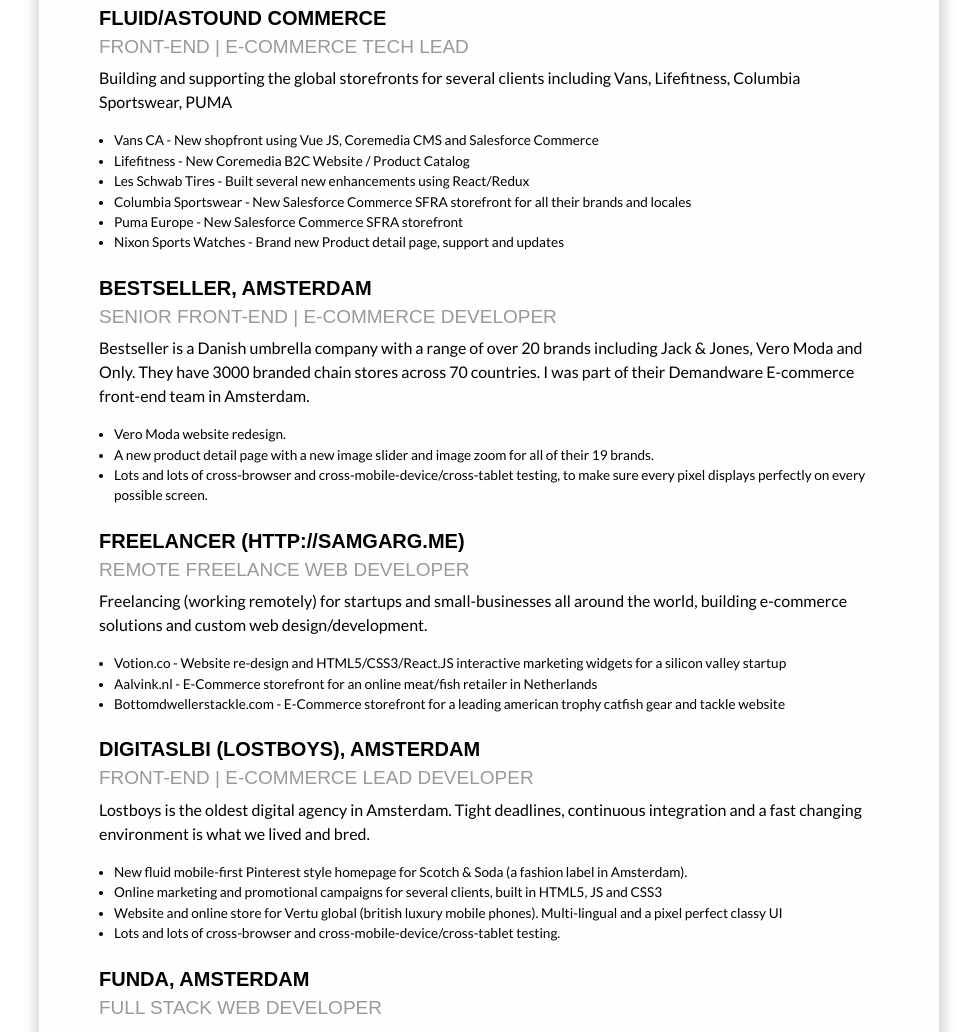
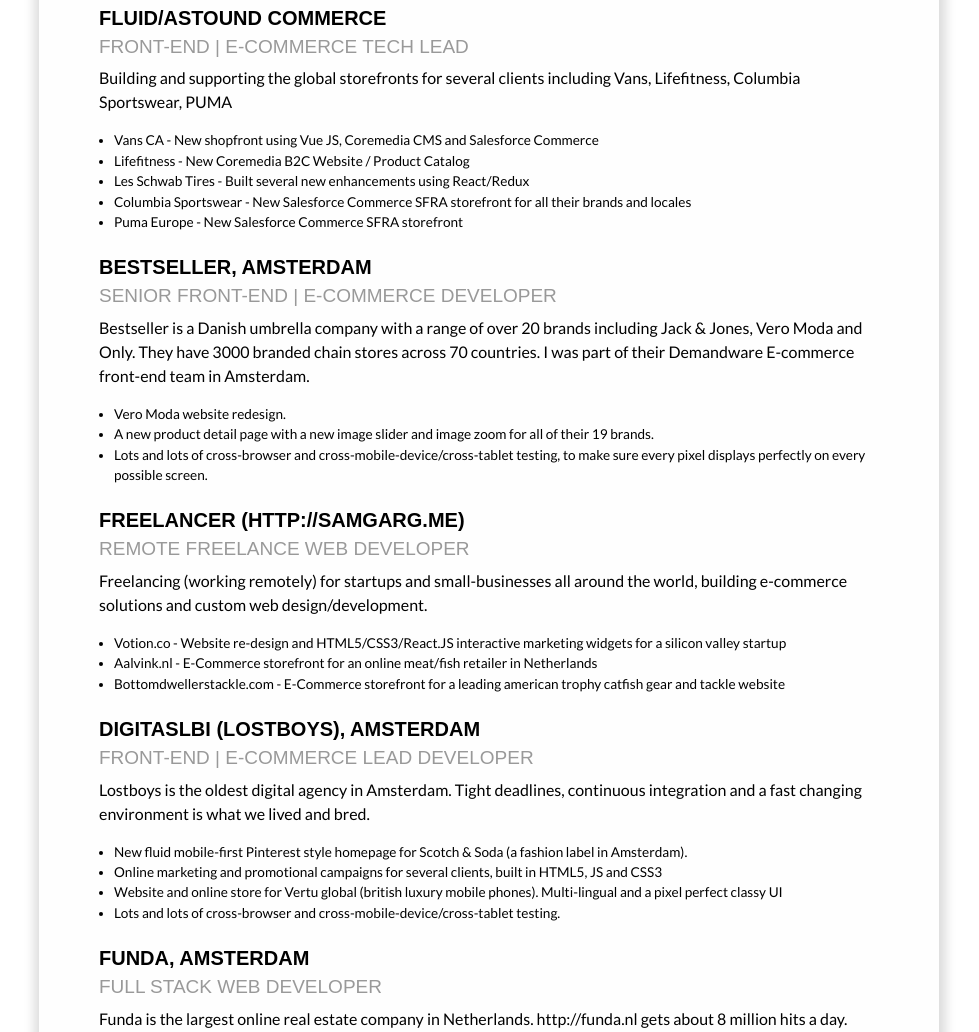
Before and after one commit to samgarg86/samgarg86.github.io, a website: page resume/index.html in a window 1280 px wide. Shown: the part 764-1796 px from the top of the page, without its empty margins (151-1130 px from the left). Drawn offline with Linux system fonts and the light colour scheme; a web font is replaced by a local one.

Commit message:
PDF Resume updated for Divante

```diff
--- a/resume/index.html
+++ b/resume/index.html
@@ -157,9 +157,9 @@
                             <li>
                                 Puma Europe - New Salesforce Commerce SFRA storefront
                             </li>
-                            <li>
-                                <a href="https://http://nixon.com/">Nixon Sports Watches</a> - Brand new Product detail page, support and updates
-                            </li>
+<!--                            <li>-->
+<!--                                <a href="https://http://nixon.com/">Nixon Sports Watches</a> - Brand new Product detail page, support and updates-->
+<!--                            </li>-->
                             <!--<li>-->
                             <!--<a href="http://varova.nl">Varova</a> - Header re-design for one of their online shops-->
                             <!--</li>-->
```
Also changed, not shown: 1 other file.
